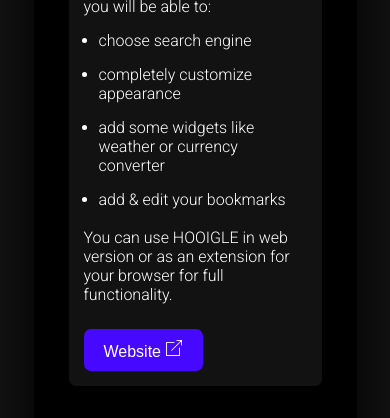
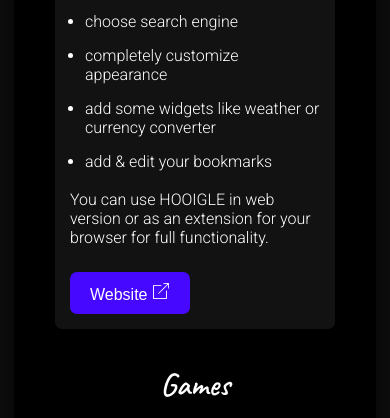
Before and after one commit to KeRas1n/keras1n, a plain HTML site: page index.html in a window 390 px wide. Shown: the part 754-1172 px from the top of the page. Drawn offline with Linux system fonts and the light colour scheme.

Commit message:
Update main.css

```diff
--- a/main.css
+++ b/main.css
@@ -262,3 +262,9 @@ a:hover{
 .list:hover{
 	margin-left: -20px;
 }
+
+@media only screen and (max-width: 900px) {
+  .main-block{
+  	width: 80%;
+  }
+}
```
